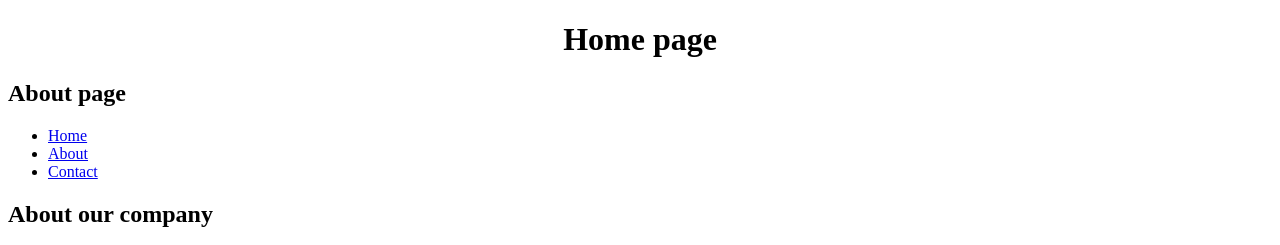
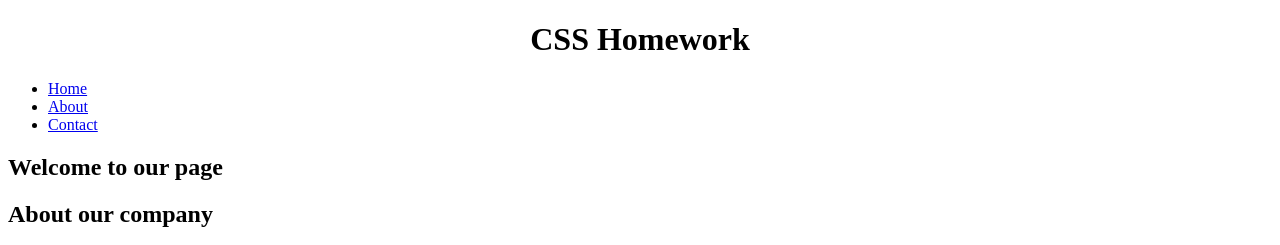
Before and after one commit to perpettto/Automation-Playwright-Typescript, a plain HTML site: page index.html in a window 1280 px wide. Shown: the top 245 px of the page. Drawn offline with Linux system fonts and the light colour scheme.

Commit message:
CSS Homework first part

```diff
--- a/index.html
+++ b/index.html
@@ -4,17 +4,16 @@
     <meta charset="UTF-8" />
     <meta name="viewport" content="width=device-width, initial-scale=1.0" />
     <title>About</title>
-    <link rel="stylesheet" href="./index.css"/>
+    <link rel="stylesheet" href="./index.css" />
   </head>
   <body>
-    <h1>Home page</h1>
-    <h2>About page</h2>
-
+    <h1>CSS Homework</h1>
     <ul>
       <li><a href="index.html">Home</a></li>
       <li><a href="about.html">About</a></li>
       <li><a href="contact.html">Contact</a></li>
     </ul>
+    <h2>Welcome to our page</h2>
 
     <h2>About our company</h2>
     <button>Learn More</button>
```
